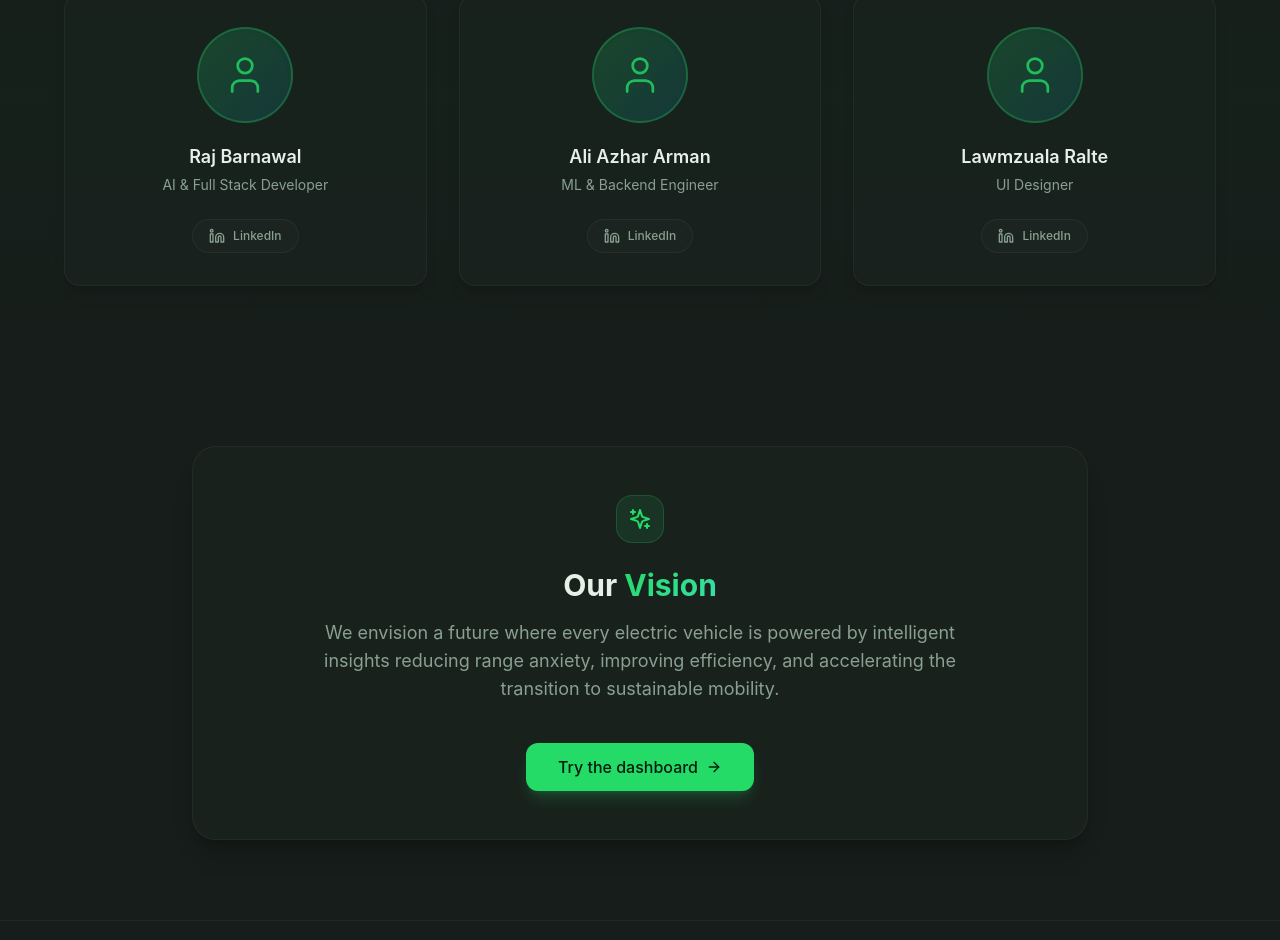
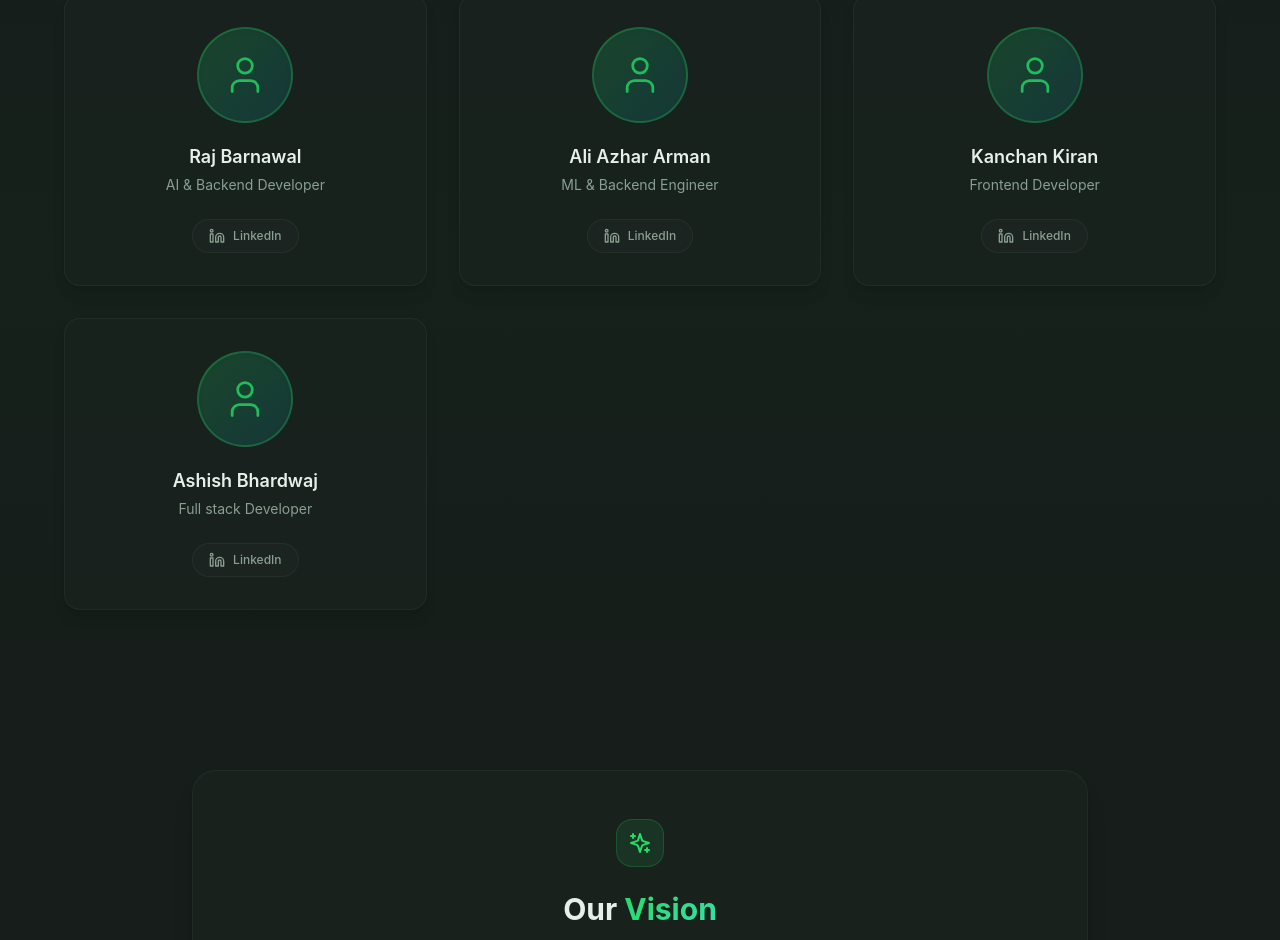
Before and after one commit to barnawalraj001/EVlytics, a Next.js app: page /about in a window 1280 px wide. Shown: the part 2011-2951 px from the top of the page. Built offline with nearby package versions, Linux system fonts and the light colour scheme.

Commit message:
team details updated

```diff
--- a/app/about/page.tsx
+++ b/app/about/page.tsx
@@ -64,7 +64,7 @@ const problems = [
 const team = [
     {
         name: "Raj Barnawal",
-        role: "AI & Full Stack Developer",
+        role: "AI & Backend Developer",
         linkedin: "https://www.linkedin.com/in/barnawalraj001/",
     },
     {
@@ -72,14 +72,14 @@ const team = [
         role: "ML & Backend Engineer",
         linkedin: "https://www.linkedin.com/in/ali-azhar-arman-114494254/",
     },
-    // {
-    //     name: "Kanchan Kiran",
-    //     role: "Frontend Developer",
-    //     linkedin: "https://www.linkedin.com/in/kanchankiran/",
-    // },
     {
-        name: "Lawmzuala Ralte",
-        role: "UI Designer",
+        name: "Kanchan Kiran",
+        role: "Frontend Developer",
+        linkedin: "https://www.linkedin.com/in/kanchankiran/",
+    },
+    {
+        name: "Ashish Bhardwaj",
+        role: "Full stack Developer",
         linkedin: "https://www.linkedin.com/feed",
     },
 ] as const;
```
